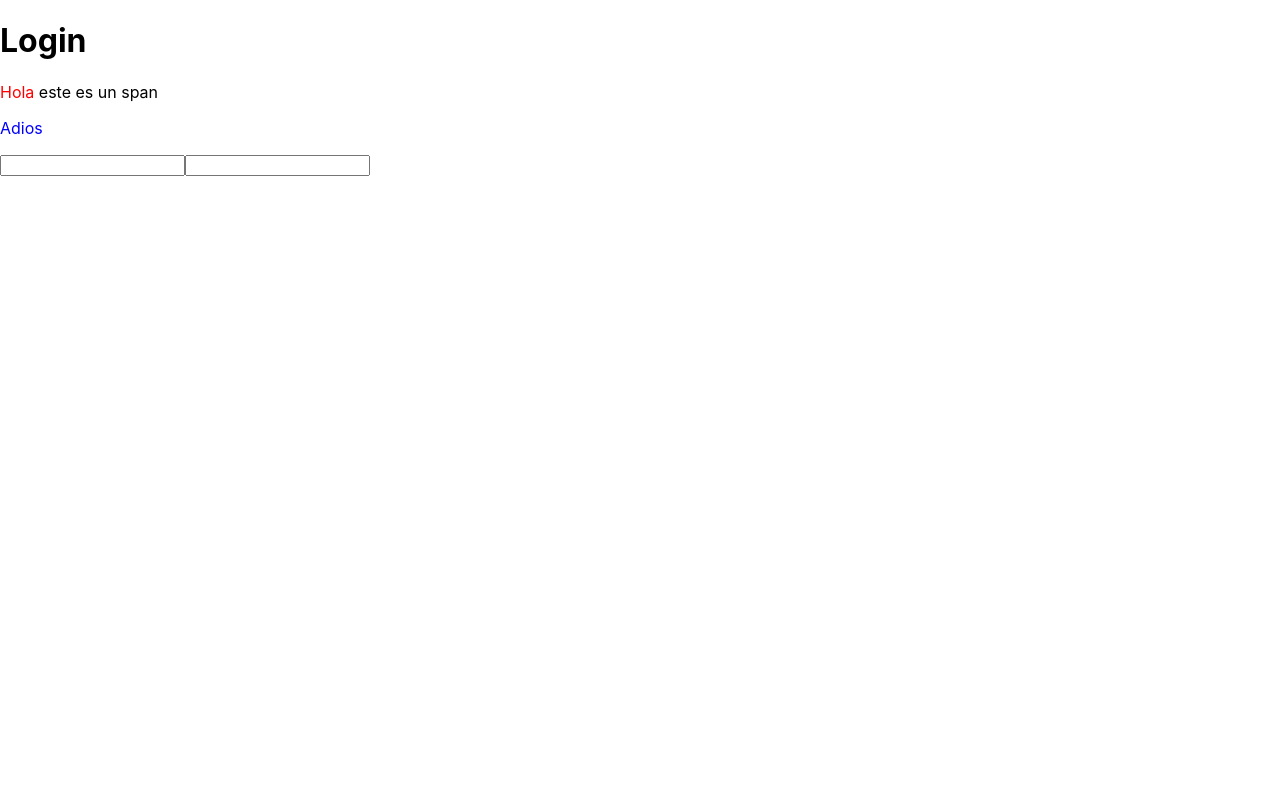
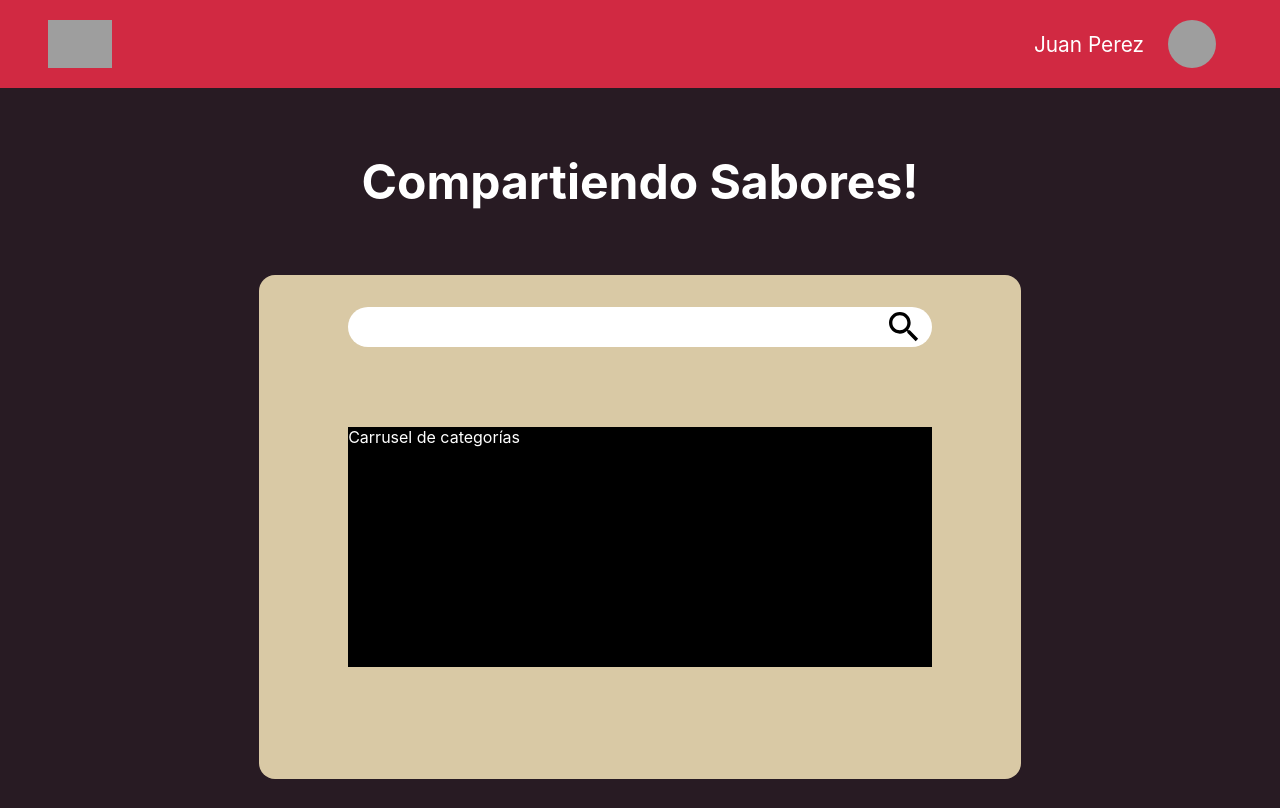
Before and after one commit to Gabicho258/compartiendo-sabores-react-tsx, a React (Create React App) app: page / in a window 1280 px wide. Built offline with nearby package versions, Linux system fonts and the light colour scheme; grey boxes are pictures that could not be loaded.

Commit message:
añadiendo dependencias

```diff
--- a/package.json
+++ b/package.json
@@ -5,6 +5,7 @@
   "dependencies": {
     "@emotion/react": "^11.11.1",
     "@emotion/styled": "^11.11.0",
+    "@mui/icons-material": "^5.14.16",
     "@mui/material": "^5.14.17",
     "@testing-library/jest-dom": "^5.17.0",
     "@testing-library/react": "^13.4.0",
--- a/src/index.tsx
+++ b/src/index.tsx
@@ -2,6 +2,7 @@ import React from "react";
 import ReactDOM from "react-dom/client";
 import "./index.css";
 import { Login } from "./pages/Login/Login";
+import { HomePage } from "./pages/HomePage/HomePage";
 import { StyledEngineProvider } from "@mui/material";
 
 const root = ReactDOM.createRoot(
@@ -11,7 +12,8 @@ root.render(
   <React.StrictMode>
     <StyledEngineProvider injectFirst>
       {/* <App /> */}
-      <Login />
+      {/* <Login /> */}
+      <HomePage />
     </StyledEngineProvider>
   </React.StrictMode>
 );
```
Also changed, not shown: 1 other file (tests, documents, lock files or other folders).
